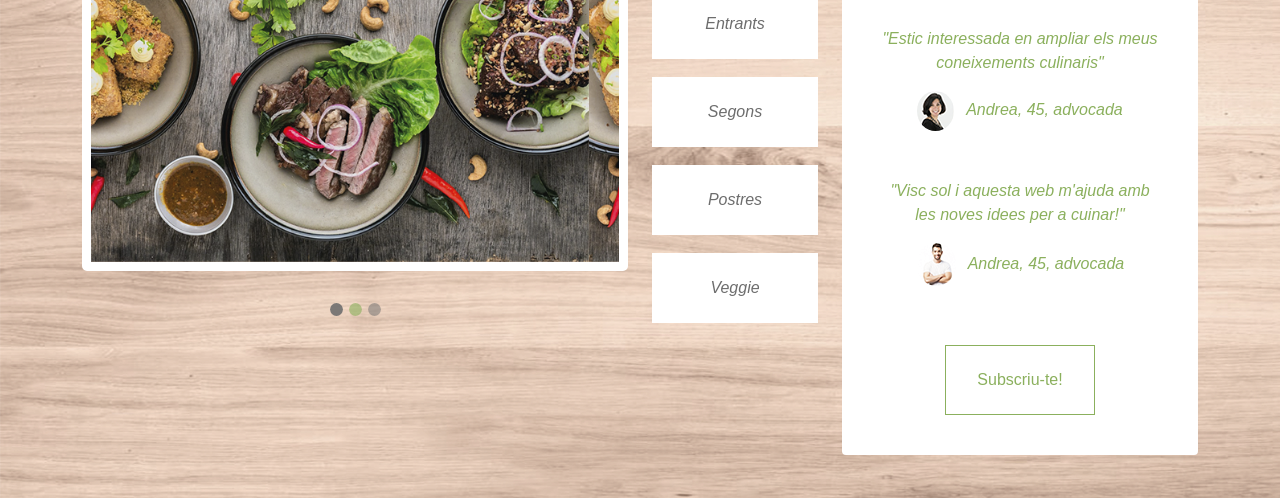
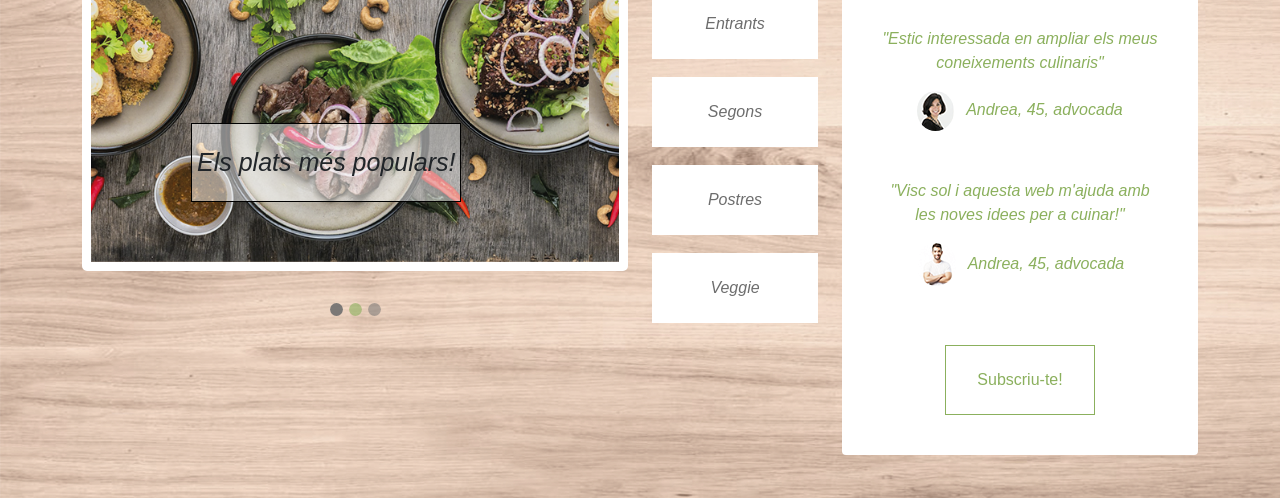
Before and after one commit to xavi1312/tinc-gana, a plain HTML site: page index.html in a window 1280 px wide. Shown: the part 304-802 px from the top of the page. Drawn offline with nearby package versions, Linux system fonts and the light colour scheme; a web font is replaced by a local one.

Commit message:
add most populars tag

```diff
--- a/index.html
+++ b/index.html
@@ -49,6 +49,9 @@
               <div class="carousel-item">
                 <img src="./src/img/Mesa 1/foto1.png" alt="" width="100%" class="d-block">
               </div>
+            </div>
+            <div class="most-populars-tag d-none d-lg-block">
+              Els plats més populars!
             </div>
             <div class="carousel-indicators">
               <button type="button" data-bs-target="#carouselExampleIndicators" data-bs-slide-to="0" class="active" aria-current="true" aria-label="Slide 1"></button>
--- a/src/css/styles.css
+++ b/src/css/styles.css
@@ -192,3 +192,14 @@ footer {
 .footer-logo {
   font-size: 31px;
 }
+
+/* Most populars tag */
+.most-populars-tag {
+  position: absolute;
+  padding: 20px 5px;
+  font-size: 25px;
+  border: 1px solid #000;
+  background-color: rgba(255, 255, 255, .5);
+  bottom: 60px;
+  left: 100px;
+}
```
